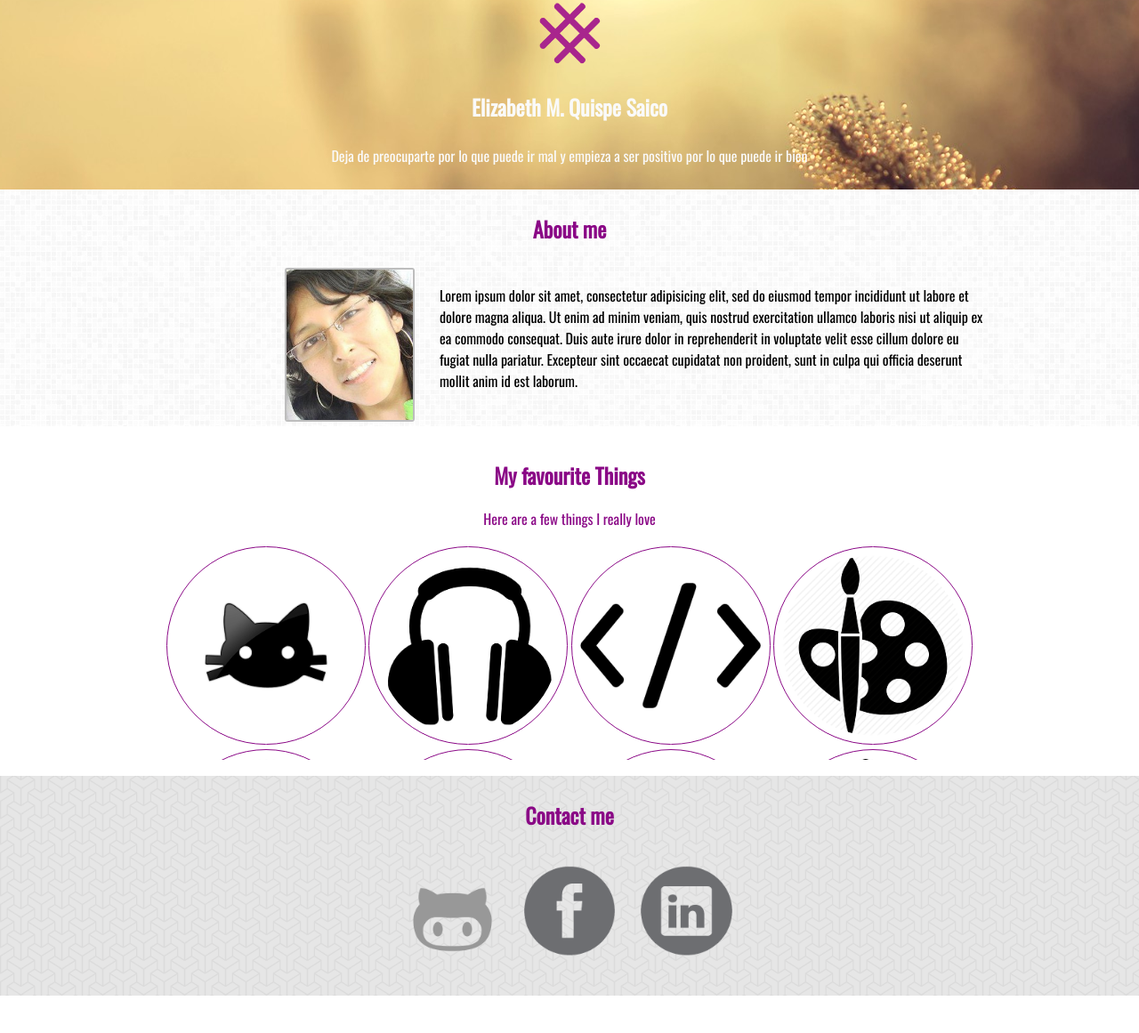
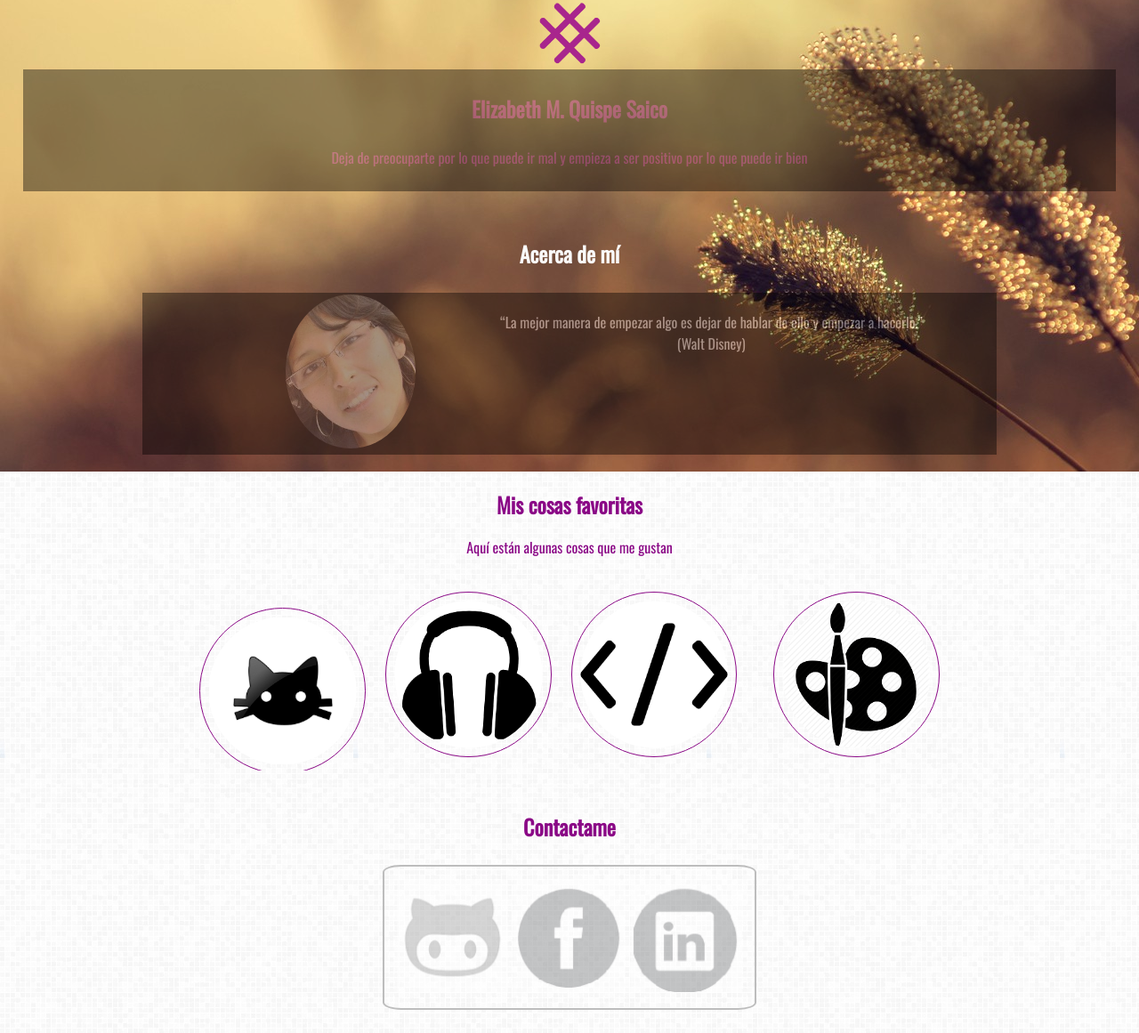
Before and after one commit to elizabethqsaico/Lab-Prettify, a plain HTML site: page index.html in a window 1280 px wide. Shown: the part 123-1284 px from the top of the page at 89% size. Before the commit the page ends 1242 px from the top, so only its background shows below. Drawn offline with nearby package versions, Linux system fonts and the light colour scheme.

Commit message:
about css 99%

```diff
--- a/css/main.css
+++ b/css/main.css
@@ -3,6 +3,7 @@
 } */
 body{
 	font-family: Oswald;
+	background-image: url(../images/background.jpg);
 }
 a{
 	text-decoration: none;
@@ -13,6 +14,9 @@ img{
 }
 .text-center{
 	text-align: center;
+}
+.display-ib{
+	display: inline-block;
 }
 .text-right{
 	text-align: right;
@@ -29,9 +33,22 @@ img{
 .mgb-2{
 	margin-bottom: 2%;
 }
+.mgl-2{
+	margin-left: 2%;
+}
 .mg-2{
 	margin: 2%;
 }
+.font-style{
+	border: 2px solid #000;
+	background: #000;
+	opacity: 0.4;
+}
+.font-style:hover{
+	opacity: 0.7;
+	font-size: 17px;
+}
+
 .list-unstyle{
 	list-style: none;
 	margin:0px;
@@ -45,34 +62,48 @@ img{
 	color: #8A0886;
 }
 .background-img{
-	background-image: url(../images/background.jpg);
+	/*background-image: url(../images/background.jpg);*/
 }
+header{
+	background: #000;
+}
+
 #about{
-	background-image: url(../images/tile1.png);
-	background-repeat: repeat;
+	/*background-image: url(../images/tile1.png);
+	background-repeat: repeat;*/
 }
 #contact{
-	background-image: url(../images/tile2.png);
+	background-image: url(../images/tile1.png);
 	background-repeat: repeat;
 }
 #contact img{
 	padding: 1%;
-	width: 128px;
+
 }
 #about img{
 	max-width: 50%;
 	max-height: 50%;
-	border: 2px solid #BDBDBD;
-	border-radius: 2%;
+	border-radius: 100%;
+}
+#favourities{
+	background-image: url(../images/tile1.png);
+	background-repeat: repeat;
 }
 #favourities img{
-	max-width: 24%;
-	max-height: 24%;
+	max-width: 20%;
+	max-height: 20%;
 	border-radius: 100%;
 }
 .list-favourities{
-	overflow: scroll;
-	height: 240px;
+	overflow: auto;
+	height: 220px;
+}
+.hoverimages{
+	transform:scale(1);
+}
+.hoverimages:hover{
+	transform:scale(1.2);
+	border: none;
 }
 .brd-purple{
 	border: 1px solid #8A0886;
@@ -82,3 +113,26 @@ img{
 	padding: 0;
 	margin: 0;
 }
+.contact-me{
+	width: 128px;
+	height: 128px;
+	overflow: hidden;
+}
+.contact-me img{
+	width: 128px;
+	height: 256px;
+	opacity: 0.4;
+}
+.contact-me img {
+    transform: translate3d(0px, 0px, 0px);
+    transition: transform .2s ease-in-out;
+}
+.contact-me img:hover {
+    transform: translate3d(0px, -150px, 0px);
+    opacity: 1;
+}
+.list-contact{
+	border: 2px solid #BDBDBD;
+	padding: 1%;
+	border-radius: 5%;
+}
--- a/index.html
+++ b/index.html
@@ -12,9 +12,9 @@
 		<div class="row text-center">
 			<div class="col-12 mgt-2">
 				<ul class="list-unstyle">
-					<li><a href="#about">ABOUT</a></li>
-					<li><a href="#favourities">FAVOURITIES</a></li>
-					<li><a href="#contact">CONTACT</a></li>
+					<li><a href="#about">ACERCA DE MI</a></li>
+					<li><a href="#favourities">FAVORITOS</a></li>
+					<li><a href="#contact">CONTACTO</a></li>
 				</ul>
 			</div>
 		</div>
@@ -24,8 +24,10 @@
 			<div class="col-12 background-img">
 				<div class="mg-2">
 					<img class="mgt-2" src="images/logo.png">
-					<h1 class="text-white mgt-2">Elizabeth M. Quispe Saico</h1>
-					<p class="text-white mgt-2">Deja de preocuparte por lo que puede ir mal y empieza a ser positivo por lo que puede ir bien</p>
+					<div class="font-style">
+						<h1 class="text-purple mgt-2">Elizabeth M. Quispe Saico</h1>
+						<p class="text-purple mgt-2 mgb-2">Deja de preocuparte por lo que puede ir mal y empieza a ser positivo por lo que puede ir bien</p>
+					</div>
 				</div>
 			</div>
 		</div>
@@ -33,16 +35,17 @@
 	<section id="about">
 		<div class="row text-center">
 			<div class="col-12 mgt-2 mgb-2">
-				<h1 class="text-purple">About me</h1>
+				<h1 class="text-white">Acerca de mí</h1>
 			</div>
 		</div>
 		<div class="container">
-			<div class="row  mgb-2">
+			<div class="row  mgb-2 font-style">
 				<div class="col-4 text-right">
 					<img src="images/profile.jpg">
 				</div>
-				<div class="col-8 mgt-2">
-					<p>Lorem ipsum dolor sit amet, consectetur adipisicing elit, sed do eiusmod tempor incididunt ut labore et dolore magna aliqua. Ut enim ad minim veniam, quis nostrud exercitation ullamco laboris nisi ut aliquip ex ea commodo consequat. Duis aute irure dolor in reprehenderit in voluptate velit esse cillum dolore eu fugiat nulla pariatur. Excepteur sint occaecat cupidatat non proident, sunt in culpa qui officia deserunt mollit anim id est laborum.</p>
+				<div class="col-8 mgt-2 text-purple text-center">
+					<p class="text-white">“La mejor manera de empezar algo es dejar de hablar de ello y empezar a hacerlo.”</p>
+					<p class="text-white">(Walt Disney)</p>
 				</div>
 			</div>
 		</div>
@@ -51,18 +54,18 @@
 		<div class="container">
 			<div class="row text-center">
 				<div class="col-12">
-					<h1 class="text-purple mgt-2">My favourite Things</h1>
-					<p class="text-purple mgt-2">Here are a few things I really love</p>
+					<h1 class="text-purple mgt-2">Mis cosas favoritas</h1>
+					<p class="text-purple mgt-2">Aquí están algunas cosas que me gustan</p>
 					<div class="list-favourities mgt-2 mgb-2">
 						<div>
-						<img class="brd-purple"  src="images/cat.png">
-						<img class="brd-purple"  src="images/music.png">
-						<img class="brd-purple"  src="images/code.png">
-						<img class="brd-purple"  src="images/paint.png">
-						<img class="brd-purple"  src="images/cine.png">
-						<img class="brd-purple"  src="images/mountain.png">
-						<img class="brd-purple"  src="images/food.png">
-						<img class="brd-purple"  src="images/huellas.png">
+						<img class="brd-purple hoverimages"  src="images/cat.png">
+						<img class="brd-purple hoverimages mgl-2 mgb-2"  src="images/music.png">
+						<img class="brd-purple hoverimages mgl-2 mg-2"  src="images/code.png">
+						<img class="brd-purple hoverimages mgl-2 mgb-2"  src="images/paint.png">
+						<img class="brd-purple hoverimages mgl-2 mgb-2"  src="images/cine.png">
+						<img class="brd-purple hoverimages mgl-2 mgb-2"  src="images/mountain.png">
+						<img class="brd-purple hoverimages mgl-2 mgb-2"  src="images/food.png">
+						<img class="brd-purple hoverimages mgl-2 mgb-2"  src="images/huellas.png">
 						</div>
 					</div>
 				</div>
@@ -72,10 +75,12 @@
 	<section id="contact">
 		<div class="row text-center ">
 			<div class="col-12 mgt-2 mgb-2">
-				<h1 class="text-purple text-center mgb-2">Contact me</h1>
-				<a href="https://github.com/elizabethqsaico"><img src="images/github.png"></a>
-				<a href="https://www.facebook.com/eli.qsaico"><img src="images/facebook.png"></a>
-				<a href="https://pe.linkedin.com/"><img src="images/linkedin.png"></a>
+				<h1 class="text-purple text-center mgb-2">Contactame</h1>
+				<div class="list-contact display-ib">
+				<div class="contact-me display-ib"><a href="https://github.com/elizabethqsaico"><img src="images/github-click.png"></a></div>
+				<div class="contact-me display-ib"><a href="https://www.facebook.com/eli.qsaico"><img src="images/facebook-click.png"></a></div>
+				<div class="contact-me display-ib"><a href="https://pe.linkedin.com/"><img src="images/linkedin-click.png"></a></div>
+				</div>
 			</div>
 		</div>
 	</section>
```
